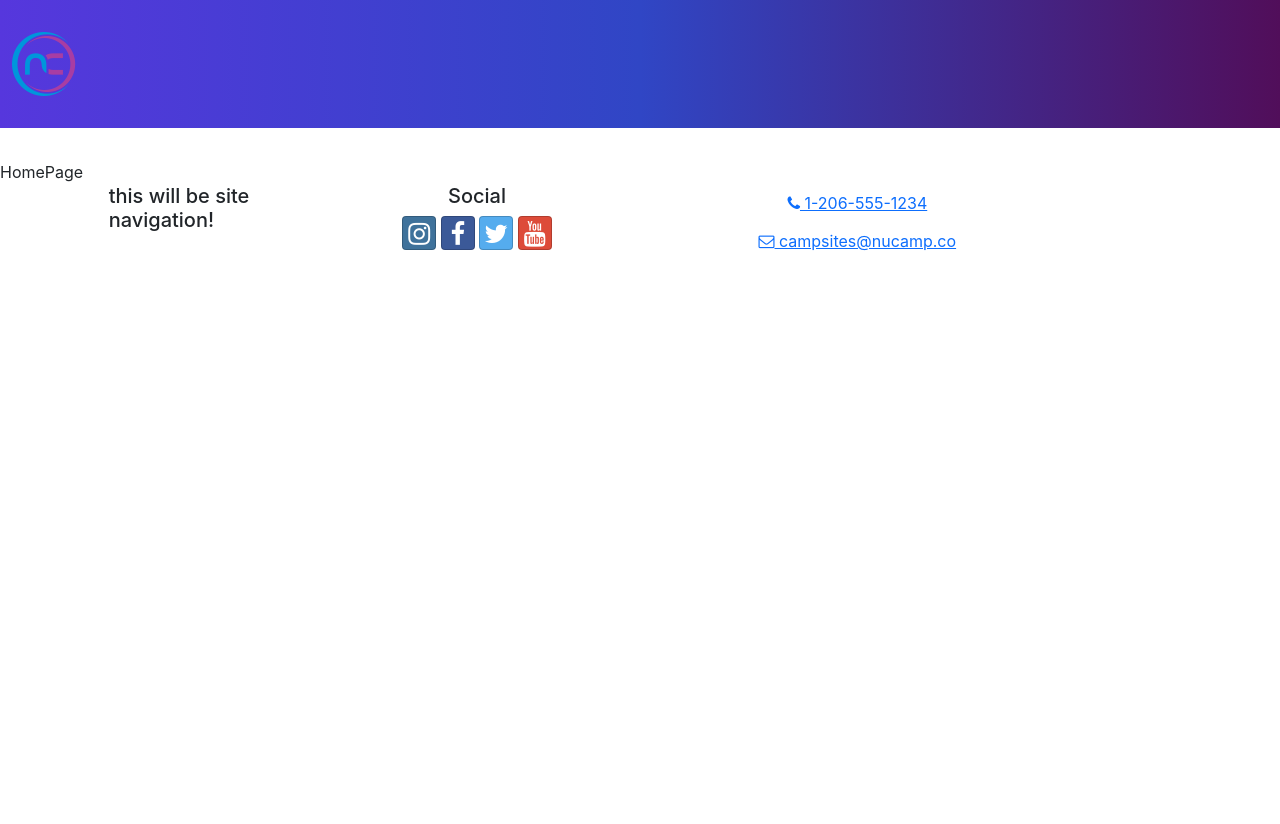
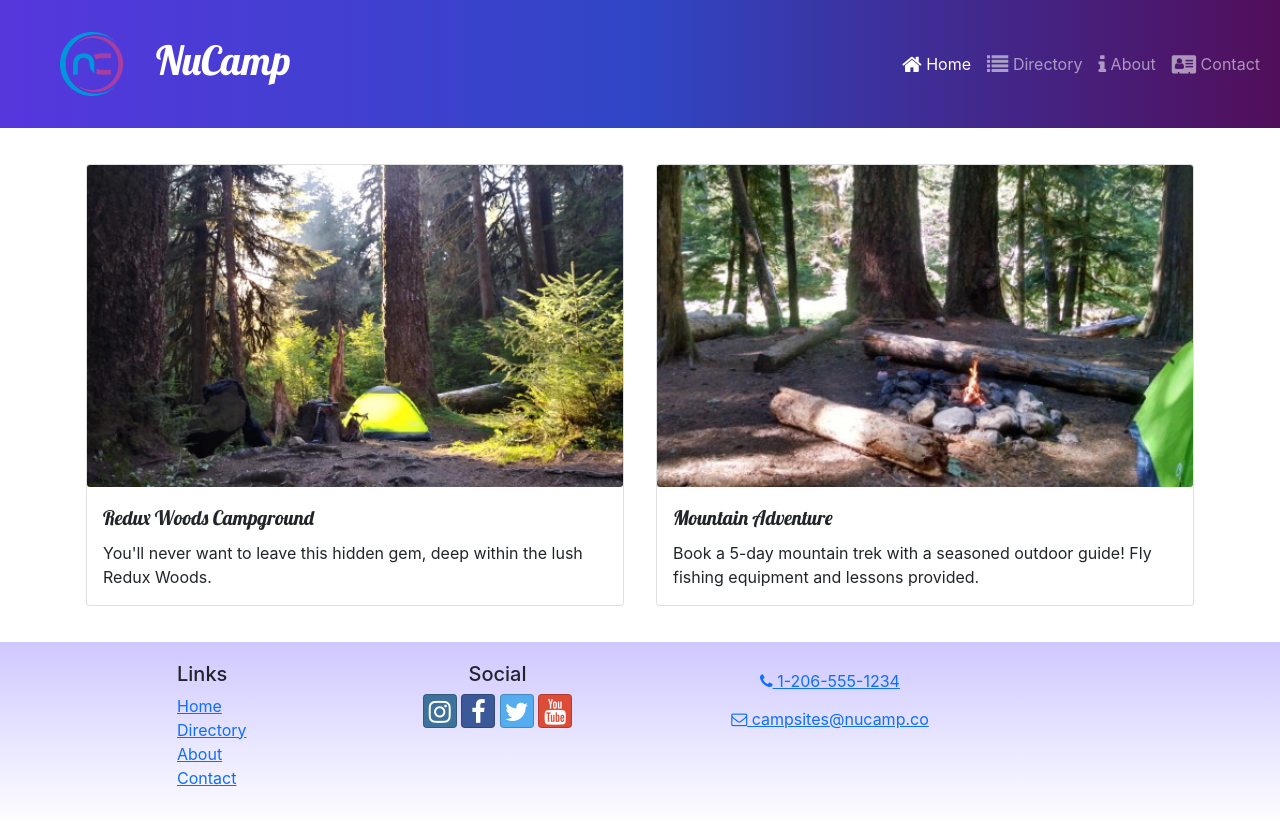
Before and after one commit to Henman2/nucampsite-with-react, a React (Create React App) app: page / in a window 1280 px wide. Before the commit the page ends 800 px from the top, so only its background shows below. Built offline with nearby package versions, Linux system fonts and the light colour scheme.

Commit message:
Add Home Page

```diff
--- a/src/App.js
+++ b/src/App.js
@@ -4,6 +4,7 @@ import Header from './components/Header';
 import CampsitesDirectoryPage from '../src/pages/CampsitesDirectoryPage';
 import HomePage from '../src/pages/HomePage';
 import ContactPage from '../src/pages/ContactPage';
+import AboutPage from './pages/AboutPage';
 import Footer from './components/Footer';
 import './App.css';
 
@@ -15,6 +16,7 @@ function App() {
       <Routes>
           <Route path='/' element={<HomePage />} />
           <Route path='contact' element={<ContactPage />} />
+          <Route path='about' element={<AboutPage />} />
           <Route path='directory' element={<CampsitesDirectoryPage />} />
       </Routes>
     <Footer />
--- a/src/components/Footer.js
+++ b/src/components/Footer.js
@@ -1,12 +1,28 @@
-import {Row, Col} from 'reactstrap';
+import {Row, Col, Container} from 'reactstrap';
+import { Link } from 'react-router-dom';
 const Footer = ()=>{
     return(
-        <footer>
+        <footer className='site-footer'>
+        <Container>
             <Row>
                 <Col xs={{ size: 4, offset: 1 }} sm='2'>
-                <h5>this will be site navigation!</h5>
+                    <h5>Links</h5>
+                    <ul className='list-unstyled'>
+                        <li>
+                            <Link to='/'>Home</Link>
+                        </li>
+                        <li>
+                            <Link to='/directory'>Directory</Link>
+                        </li>
+                        <li>
+                            <Link to='/about'>About</Link>
+                        </li>
+                        <li>
+                            <Link to='/contact'>Contact</Link>
+                        </li>
+                    </ul>
                 </Col>
-            <Col xxs='6' sm='3' className='text-center'>
+                <Col xs='6' sm='3' className='text-center'>
                     <h5>Social</h5>
                     <a
                         className='btn btn-social-icon btn-instagram'
@@ -51,7 +67,7 @@ const Footer = ()=>{
                     </a>
                 </Col>
             </Row>
-
+        </Container>
     </footer>
     );
 }
--- a/src/components/Header.js
+++ b/src/components/Header.js
@@ -1,12 +1,48 @@
-import { Navbar, NavbarBrand } from 'reactstrap';
+import { useState } from 'react';
+import {
+    Navbar,
+    NavbarBrand,
+    Collapse,
+    NavbarToggler,
+    Nav,
+    NavItem,
+} from 'reactstrap';
+import { NavLink } from 'react-router-dom';
 import nucampLogo from '../app/assets/img/logo.png';
 
 const Header = ()=>{
+    const [menuOpen, setMenuOpen] = useState(false);
     return(
         <Navbar dark color='primary' sticky='top' expand='md'>
-            <NavbarBrand href='/'>
-                <img src={nucampLogo} alt='nucamp logo' />
-            </NavbarBrand>
+        <NavbarBrand className='ms-5' href='/'>
+            <img src={nucampLogo} alt='nucamp logo' className='float-start' />
+            <h1 className='mt-1'>NuCamp</h1>
+        </NavbarBrand>
+        <NavbarToggler onClick={() => setMenuOpen(!menuOpen)}/>
+        <Collapse isOpen={menuOpen} navbar>
+            <Nav className='ms-auto' navbar>
+                <NavItem>
+                    <NavLink className='nav-link' to='/'>
+                        <i className='fa fa-home fa-lg' /> Home
+                    </NavLink>
+                </NavItem>
+                <NavItem>
+                    <NavLink className='nav-link' to='/directory'>
+                        <i className='fa fa-list fa-lg' /> Directory
+                    </NavLink>
+                </NavItem>
+                <NavItem>
+                    <NavLink className='nav-link' to='/about'>
+                        <i className='fa fa-info fa-lg' /> About
+                    </NavLink>
+                </NavItem>
+                <NavItem>
+                    <NavLink className='nav-link' to='/contact'>
+                        <i className='fa fa-address-card fa-lg' /> Contact
+                    </NavLink>
+                </NavItem>
+            </Nav>
+        </Collapse>
     </Navbar>
     )
 }
--- a/src/features/campsite/campSitesSlice.js
+++ b/src/features/campsite/campSitesSlice.js
@@ -11,3 +11,7 @@ export const selectAllCampsites = () => {
 export const selectCampsiteById = (id) => {
     return CAMPSITES.find((campsite) => campsite.id === id);
 };
+
+export const selectFeaturedCampsite = () => {
+    return CAMPSITES.find((campsite) => campsite.featured);
+};
--- /dev/null
+++ b/src/features/display/DisplayCard.js
@@ -0,0 +1,16 @@
+import { Card, CardImg, CardText, CardBody, CardTitle } from 'reactstrap';
+
+const DisplayCard = ({ item }) => {
+    const { image, name, description } = item;
+    return (
+        <Card>
+            <CardImg src={image} alt={name} />
+            <CardBody>
+                <CardTitle>{name}</CardTitle>
+                <CardText>{description}</CardText>
+            </CardBody>
+        </Card>
+    );
+};
+
+export default DisplayCard;
--- /dev/null
+++ b/src/features/display/DisplayList.js
@@ -0,0 +1,21 @@
+import { Col, Row } from 'reactstrap';
+import DisplayCard from './DisplayCard';
+import { selectFeaturedCampsite } from '../campsite/campSitesSlice';
+import { selectFeaturedPromotion } from '../promotions/promotionsSlice';
+
+const DisplayList = () =>{
+    const items = [selectFeaturedCampsite(), selectFeaturedPromotion()];
+    return(
+        <Row>
+        {items.map((item, idx) => {
+            return (
+                <Col md className='m-1' key={idx}>
+                    <DisplayCard item={item} />
+                </Col>
+            );
+        })}
+    </Row>
+    );
+
+}
+export default DisplayList;
--- /dev/null
+++ b/src/features/promotions/promotionsSlice.js
@@ -0,0 +1,5 @@
+import { PROMOTIONS } from "../../app/shared/PROMOTIONS";
+
+export const selectFeaturedPromotion = () => {
+    return PROMOTIONS.find((promotion) => promotion.featured);
+};
--- a/src/pages/AboutPage.js
+++ b/src/pages/AboutPage.js
@@ -0,0 +1,64 @@
+import {Col, Row, Container, Card, CardBody, CardHeader} from 'reactstrap';
+
+const AboutPage = ()=>{
+    return(
+        <Container>
+        <Row className='row-content'>
+            <Col sm='6'>
+                <h3>Our Mission</h3>
+                <p>
+                    We present a curated database of the best campsites in the
+                    vast woods and backcountry of the World Wide Web Wilderness.
+                    We increase access to adventure for the public while
+                    promoting safe and respectful use of resources. The expert
+                    wilderness trekkers on our staff personally verify each
+                    campsite to make sure that they are up to our standards. We
+                    also present a platform for campers to share reviews on
+                    campsites they have visited with each other.
+                </p>
+            </Col>
+            <Col sm='6'>
+                <Card>
+                    <CardHeader className='bg-primary text-white'>
+                        <h3>Facts at a Glance</h3>
+                    </CardHeader>
+                    <CardBody>
+                    <dl className='row'>
+                                <dt className='col-6'>Founded</dt>
+                                <dd className='col-6'>February 3, 2016</dd>
+                                <dt className='col-6'>No. of Campsites in 2019</dt>
+                                <dd className='col-6'>563</dd>
+                                <dt className='col-6'>No. of Reviews in 2019</dt>
+                                <dd className='col-6'>4388</dd>
+                                <dt className='col-6'>Employees</dt>
+                                <dd className='col-6'>42</dd>
+                            </dl>
+                    </CardBody>
+                </Card>
+            </Col>
+            <Col>
+                <Card className='bg-light mt-3'>
+                    <CardBody className='blockquote'><blockquote>
+                        <p>I will not follow where the path may lead, but I
+                    will go where there is no path, and I will leave a trail. </p>
+                    <footer className='blockquote-footer'>
+                    Muriel Strode,{' '}
+                                    <cite title='Source Title'>
+                                        "Wind-Wafted Wild Flowers" - The Open Court,
+                                        1903
+                                    </cite>
+                    </footer>
+                    </blockquote></CardBody>
+                </Card>
+            </Col>
+        </Row>
+        <Row className='row-content'>
+            <Col xs='12'>
+              <h3>Community Partners</h3>
+            </Col>
+        </Row>
+        </Container>
+    )
+
+}
+export default AboutPage;
--- a/src/pages/HomePage.js
+++ b/src/pages/HomePage.js
@@ -1,5 +1,11 @@
+import { Container } from 'reactstrap';
+import DisplayList from '../features/display/DisplayList';
 const HomePage = () => {
-    return <div>HomePage</div>;
+    return(
+        <Container>
+        <DisplayList />
+    </Container>
+    );
 };
 
 export default HomePage;
```
Also changed, not shown: src/features/partners/partnersSlice.js (added). Lines whose indentation alone changed are shown as unchanged.
